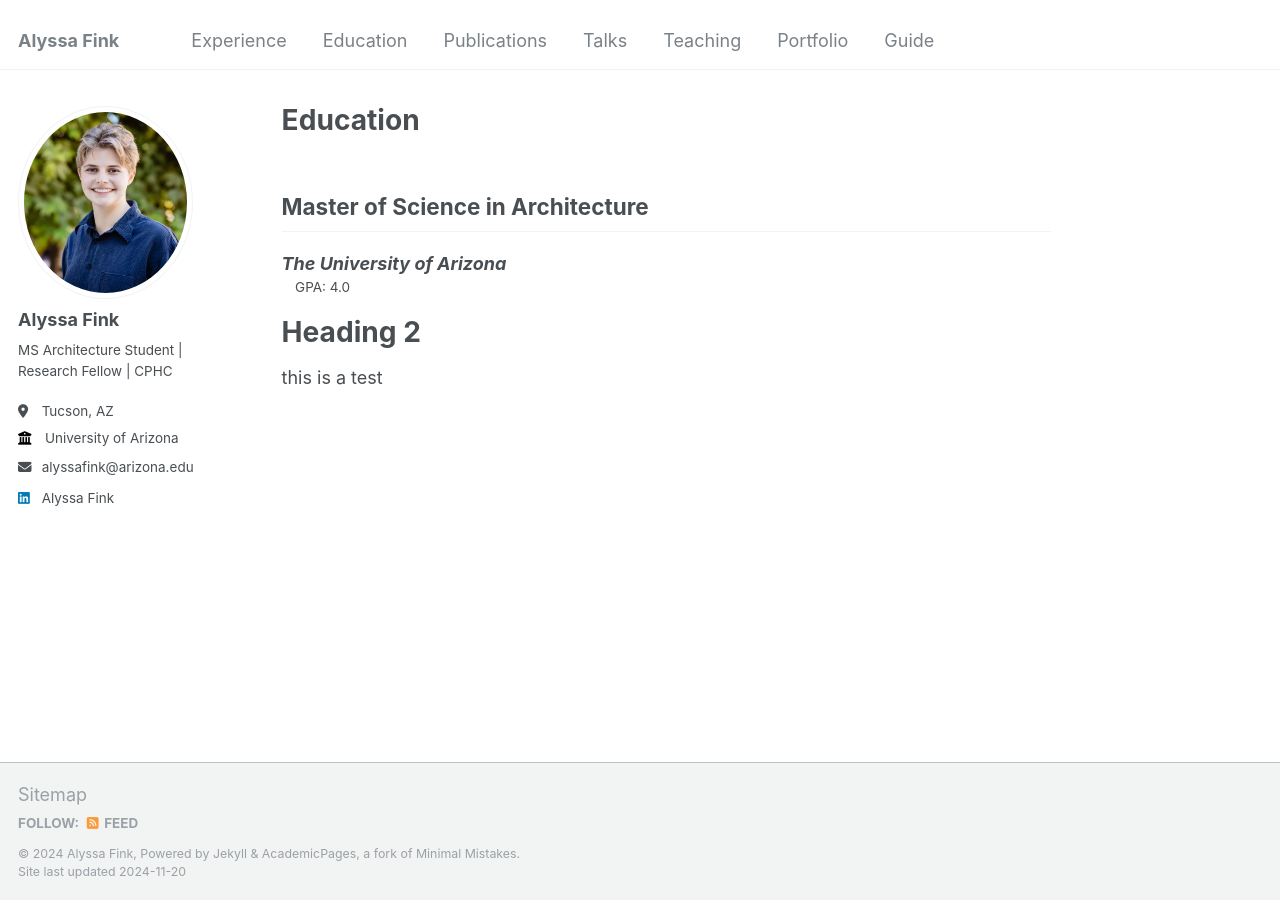
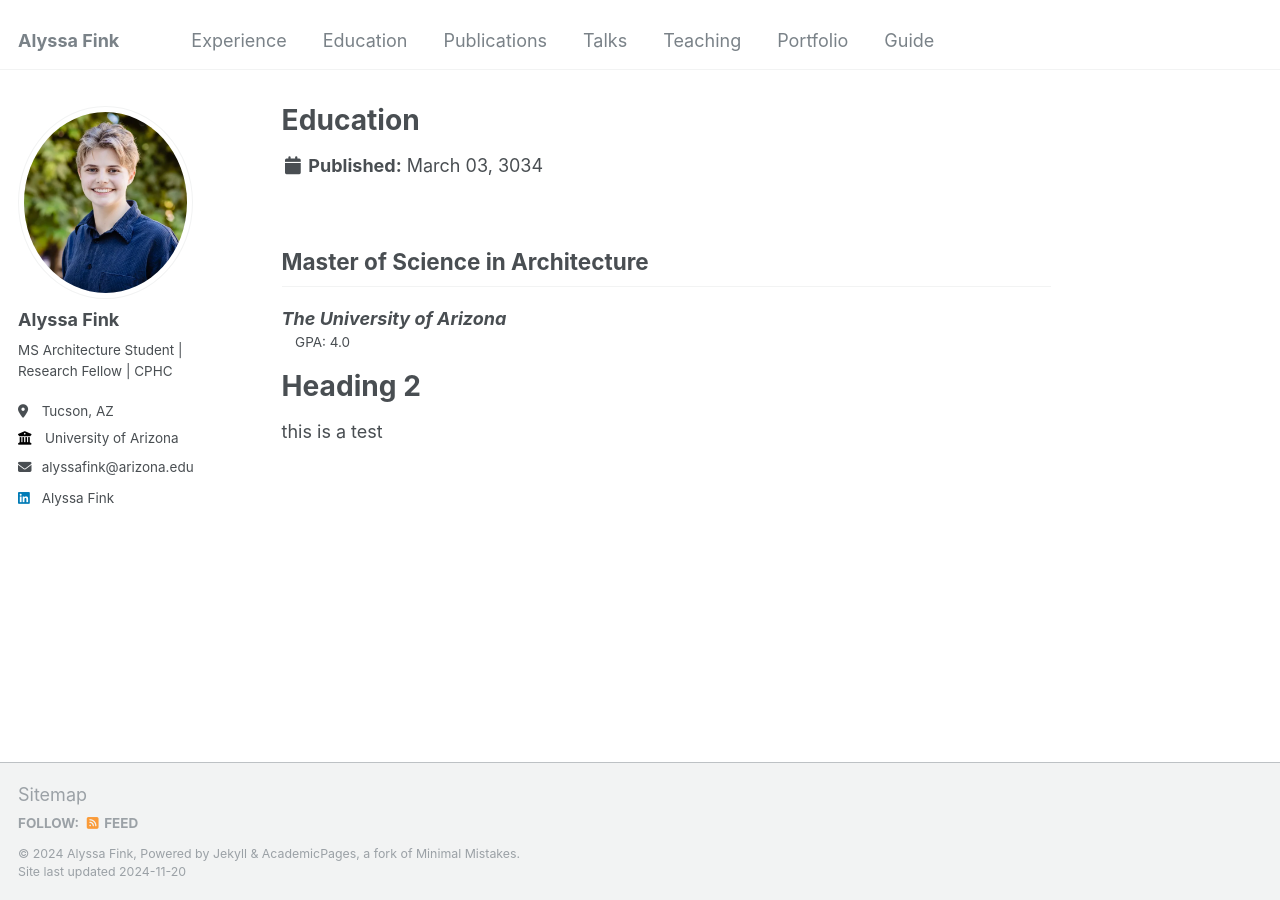
Before and after one commit to alyssafink/alyssafink.github.io, a Jekyll site: the page built from _pages/education.md, in a window 1280 px wide. Built offline with Jekyll 4.4.1, drawn with Linux system fonts in a browser that asks for light colours.

Commit message:
Update education.md

```diff
--- a/_pages/education.md
+++ b/_pages/education.md
@@ -2,6 +2,7 @@
 permalink: /education/
 title: "Education"
 author_profile: true
+date: 3/3/3034
 redirect_from:
   - "/nmp/"
   - "/nmp.html"
```
